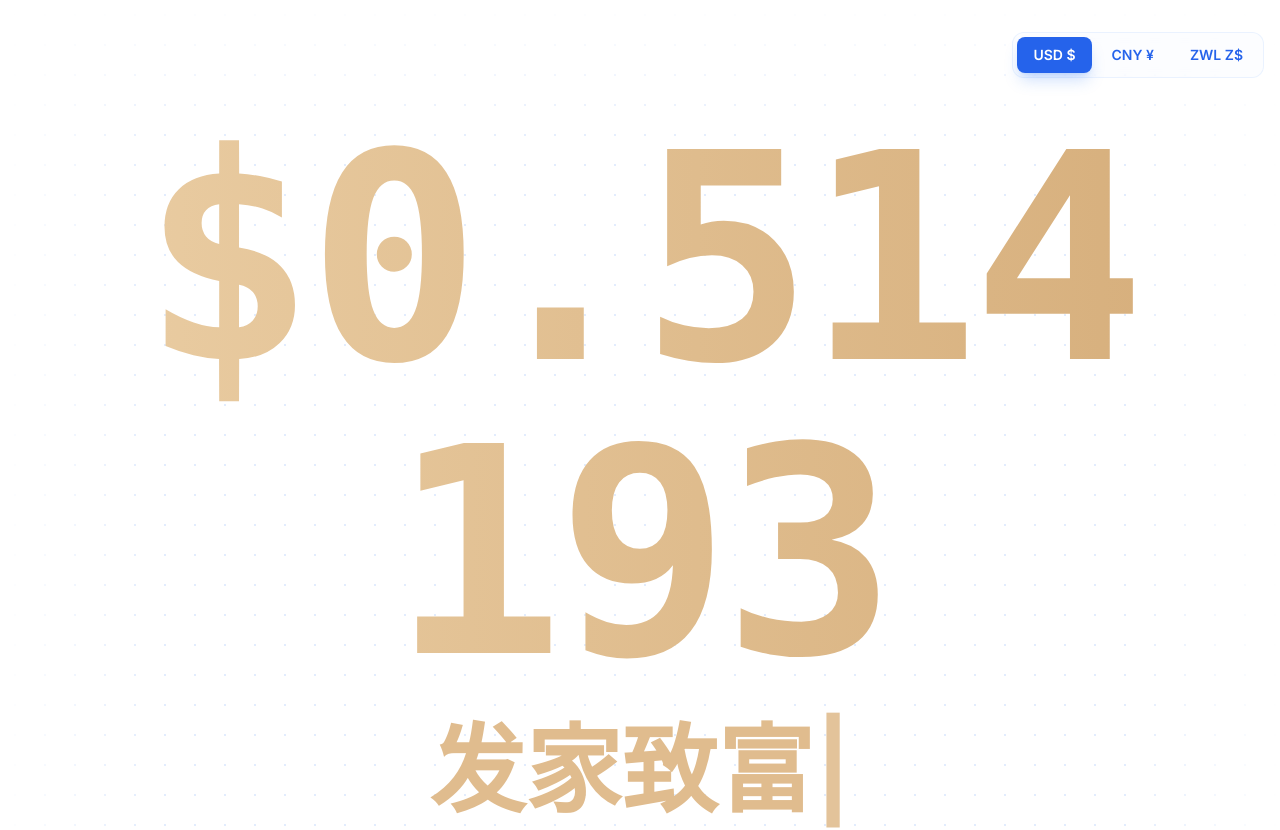
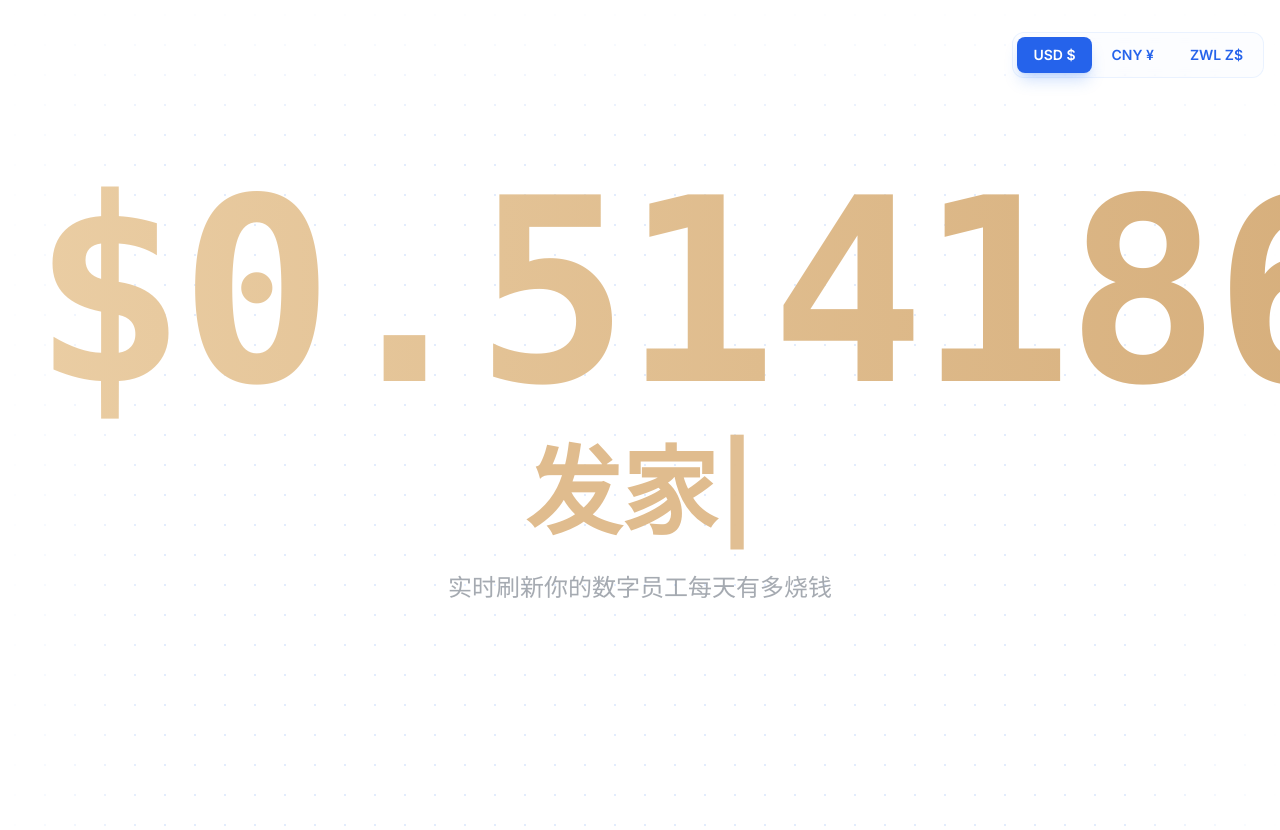
Before and after one commit to 2019YKL/AI-Spends, a Next.js app: page / in a window 1280 px wide. Shown: the top 830 px of the page. Built offline with nearby package versions, Linux system fonts and the light colour scheme.

Commit message:
修复数字裁切错误

```diff
--- a/src/app/globals.css
+++ b/src/app/globals.css
@@ -202,4 +202,35 @@
     animation-delay: 0.5s;
     opacity: 0;
   }
+
+  /* Hero number auto-fit utility */
+  .hero-number-fit {
+    display: inline-block;
+    white-space: nowrap !important;
+    word-break: keep-all !important;
+    overflow-wrap: normal !important;
+  }
+
+  .hero-number-fit * {
+    white-space: nowrap !important;
+    word-break: keep-all !important;
+    overflow-wrap: normal !important;
+  }
+
+  /* Responsive font scaling based on content length */
+  .hero-number-fit[data-length="short"] {
+    font-size: inherit;
+  }
+
+  .hero-number-fit[data-length="medium"] {
+    font-size: 0.85em;
+  }
+
+  .hero-number-fit[data-length="long"] {
+    font-size: 0.7em;
+  }
+
+  .hero-number-fit[data-length="very-long"] {
+    font-size: 0.55em;
+  }
 }
--- a/src/app/page.tsx
+++ b/src/app/page.tsx
@@ -157,17 +157,24 @@ export default function Dashboard() {
         </div>
 
         {/* Hero Section - Hero Card */}
-        <div className="min-h-[60vh] sm:min-h-[70vh] flex items-center justify-center mb-16 sm:mb-32 md:mb-60 px-4 overflow-hidden">
-          <div className="text-center w-full max-w-6xl">
-            <div className="text-[4rem] sm:text-[6rem] md:text-[10rem] lg:text-[14rem] xl:text-[18rem] font-bold text-transparent leading-none tracking-tight mb-4 sm:mb-6 break-all overflow-hidden" style={{
-              background: 'linear-gradient(to right, rgb(234, 205, 163), rgb(214, 174, 123))',
-              WebkitBackgroundClip: 'text',
-              backgroundClip: 'text'
-            }}>
+        <div className="min-h-[60vh] sm:min-h-[70vh] flex items-center justify-center mb-16 sm:mb-32 md:mb-60 px-4">
+          <div className="text-center w-full">
+            <div
+              className="hero-number-fit text-[3rem] xs:text-[3.5rem] sm:text-[5rem] md:text-[8rem] lg:text-[12rem] xl:text-[16rem] font-bold text-transparent leading-none tracking-tight mb-4 sm:mb-6 inline-block"
+              style={{
+                background: 'linear-gradient(to right, rgb(234, 205, 163), rgb(214, 174, 123))',
+                WebkitBackgroundClip: 'text',
+                backgroundClip: 'text',
+                whiteSpace: 'nowrap',
+                wordBreak: 'keep-all',
+                overflowWrap: 'normal'
+              }}
+            >
               <RollingNumber
                 value={totalCosts.currentTotal}
                 incrementPerSecond={totalCosts.perSecond}
                 formatFn={(amount) => formatCurrency(amount, currency)}
+                className="whitespace-nowrap"
               />
             </div>
             <div className="text-3xl sm:text-5xl md:text-6xl lg:text-8xl font-bold text-slate-900 dark:text-slate-100 mb-4 sm:mb-8">
--- a/src/components/Footer.tsx
+++ b/src/components/Footer.tsx
@@ -52,7 +52,7 @@ export function Footer() {
           ))}
         </div>
         <p className="mt-8 text-center text-sm/6 text-slate-600 dark:text-slate-400 md:order-1 md:mt-0">
-          &copy; 2024 AI-git-money. Designed by JK. All rights reserved.
+          &copy; 2024 AiSpends. Designed by JK. All rights reserved.
         </p>
       </div>
     </footer>
--- a/src/components/RollingNumber.tsx
+++ b/src/components/RollingNumber.tsx
@@ -33,9 +33,8 @@ export function RollingNumber({
   }, [initialValue])
 
   const formatWithLimit = useCallback((num: number) => {
-    // 限制最大显示为6位数 (999999.99)
-    const limitedNum = Math.min(num, 999999.99)
-    return formatFn(limitedNum)
+    // 移除限制，允许显示完整数字
+    return formatFn(num)
   }, [formatFn])
 
   useEffect(() => {
@@ -50,8 +49,8 @@ export function RollingNumber({
     intervalRef.current = setInterval(() => {
       setTotalCost(current => {
         const newValue = current + incrementPerSecond / 10
-        // 限制最大值，防止数字过大
-        return Math.min(newValue, 999999.99)
+        // 移除限制，允许数字自然增长
+        return newValue
       })
     }, 100)
 
@@ -65,14 +64,30 @@ export function RollingNumber({
   // 在服务端渲染或未挂载时显示初始值
   if (!mounted) {
     return (
-      <span className={`font-mono ${className}`} suppressHydrationWarning>
+      <span
+        className={`font-mono whitespace-nowrap ${className}`}
+        suppressHydrationWarning
+        style={{
+          display: 'inline-block',
+          whiteSpace: 'nowrap',
+          wordBreak: 'keep-all'
+        }}
+      >
         {formatWithLimit(initialValue)}
       </span>
     )
   }
 
   return (
-    <span className={`font-mono ${className}`} suppressHydrationWarning>
+    <span
+      className={`font-mono whitespace-nowrap ${className}`}
+      suppressHydrationWarning
+      style={{
+        display: 'inline-block',
+        whiteSpace: 'nowrap',
+        wordBreak: 'keep-all'
+      }}
+    >
       {formatWithLimit(totalCost)}
     </span>
   )
```
